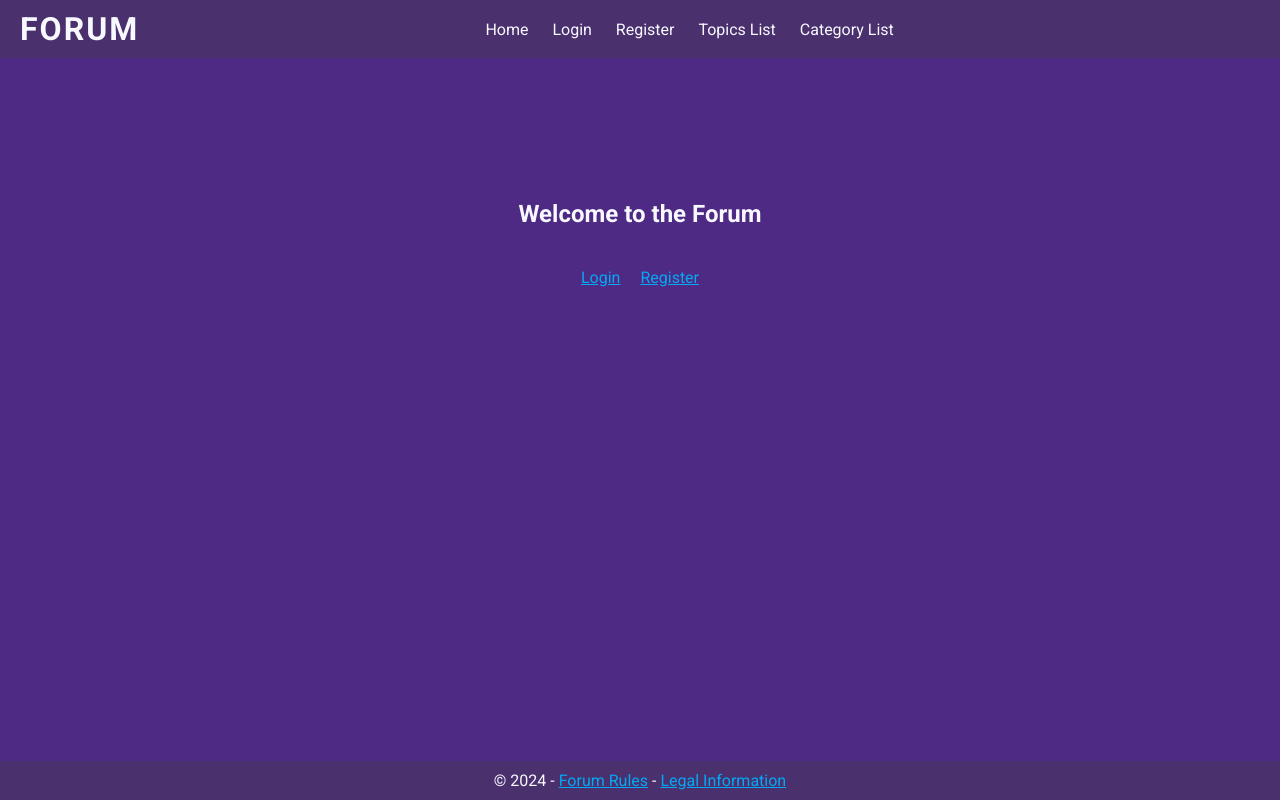
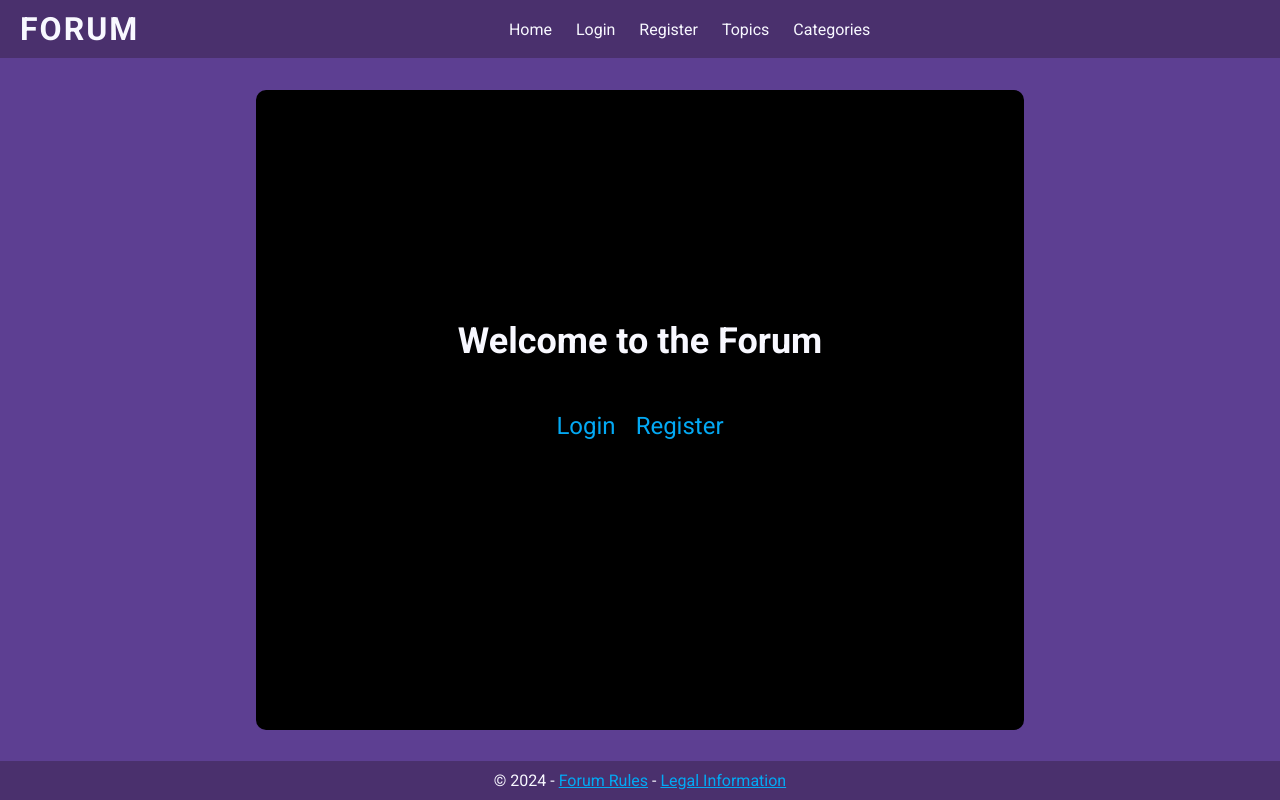
Before and after one commit to philfab/Forum, a PHP site: page / in a window 1280 px wide. Run offline with PHP 8.4, Linux system fonts and the light colour scheme; some libraries are stand-ins or nearby versions.

Commit message:
exo forum debut css

```diff
--- a/controller/ForumController.php
+++ b/controller/ForumController.php
@@ -79,7 +79,7 @@ class ForumController extends AbstractController implements ControllerInterface
     }
 
     // on vérifie si l'user est admin , si oui on appelle lockTopic
-    public function lockTopic($id)
+    public function lockTopic($id, $category)
     {
         // vérification si l'user est admin
         if (Session::isAdmin()) {
@@ -90,7 +90,7 @@ class ForumController extends AbstractController implements ControllerInterface
                 $isLocked = $topic->getIsLocked() ? 0 : 1;
                 $topicManager->updateLockStatus($id, $isLocked);
                 // redirection après verrouillage du topic
-                $this->redirectTo("forum", "listTopicsByCategory", $topic->getCategory()->getId());
+                $this->redirectTo("forum", $category != "" ? "listTopicsByCategory" : "Topics", $topic->getCategory()->getId());
             } else {
                 Session::addFlash("error", "Le sujet n'existe pas.");
                 $this->redirectTo("forum", "index");
--- a/index.php
+++ b/index.php
@@ -46,7 +46,13 @@ if (isset($_GET['id'])) {
     $id = $_GET['id'];
 } else $id = null;
 //ex : HomeController->users(null)
-$result = $ctrl->$action($id);
+
+if (isset($_GET['category']))
+    $category = $_GET['category'];
+else $category = null;
+
+
+$result = $ctrl->$action($id, $category);
 
 /*--------CHARGEMENT PAGE--------*/
 if ($action == "ajax") { //si l'action était ajax
--- a/public/css/style.css
+++ b/public/css/style.css
@@ -7,7 +7,11 @@
 }
 
 body {
-    background-color: #4e2a84;
+    background-color: #5d3f92;
+}
+
+.wrapper, main {
+  height: 100vh;
 }
 
 h1{
@@ -15,12 +19,14 @@ h1{
   letter-spacing: 2px;
 }
 
+
+
 header {
     background-color: #4A306D;
     position: fixed;
     top: 0;
     width: 100%;
-    z-index: 10;
+    /* z-index: 10; */
 }
 
 footer {
@@ -29,7 +35,7 @@ footer {
     position: fixed;
     bottom: 0;
     width: 100%;
-    z-index: 10;
+    /* z-index: 10; */
     text-align: center;
 }
 
@@ -38,11 +44,15 @@ nav {
     justify-content: space-between;
     align-items: center;
     padding: 10px 20px;
-    gap : 10px;
+    gap: 10px;
 }
 
-input,textarea,form button,::placeholder {
-color: black;
+input, textarea {
+    color: black;
+}
+
+.message {
+    z-index: 10;
 }
 
 #forum {
@@ -55,15 +65,48 @@ color: black;
     display: flex;
     flex-direction: column;
     align-items: center;
-    margin-top: 200px;
     gap: 20px;
+    overflow: scroll;
 }
 
-.container-row{
+.sectionTop {
+    height: 80vh;
+    width: 60%;
+    background-color: black;
+    border-radius: 10px;
+    padding: 50px;
+    margin-top: 20px;
+}
+
+.sectionHome{
+    justify-content: center;
+    font-size: 1.5rem;
+}
+
+.sectionHome *{
+    margin-bottom: 30px;
+}
+
+.sectionHome a{
+    text-decoration: none;
+}
+
+.sectionHome a:hover{
+   text-decoration: underline;
+}
+
+.post-box {
+    border: 1px solid ghostwhite;
+    width: auto;
+}
+
+.container-row {
     display: flex;
     flex-direction: row;
     gap: 20px;
-    margin: 20px 0;
+
+    width: 100%;
+    justify-content: space-between;
 }
 
 .sectionContent a, footer a {
@@ -106,8 +149,6 @@ color: black;
     text-align: center;
 }
 
-
-
 .form-group {
     margin-bottom: 15px;
 }
@@ -118,7 +159,7 @@ color: black;
     text-align: left;
 }
 
-.form-group input {
+.form-group input, .form-group textarea {
     width: 100%;
     padding: 10px;
     border: 1px solid #ccc;
@@ -138,3 +179,105 @@ color: black;
 .form-group button:hover {
     background-color: #311b92;
 }
+
+.categories-container {
+    display: flex;
+    flex-wrap: wrap;
+    justify-content: center;
+    gap: 10px;
+}
+
+.container-category{
+ justify-content: center;
+
+}
+.category-tile {
+    background-color: #bb86fc;
+    border-radius: 8px;
+    padding: 15px;
+    margin: 5px;
+    width: 150px;
+    text-align: center;
+    transition: all 0.3s;
+}
+
+.category-tile span {
+    color: rgb(0, 0, 0);
+    font-weight: bold;
+    transition: all 0.3s;
+}
+
+.category-tile a:hover {
+    text-decoration: none;
+}
+
+.category-tile:hover {
+    transform: translateY(-5px);
+    box-shadow: 0 6px 12px rgba(255, 255, 255, 0.7);
+    cursor: pointer;
+}
+
+.category-tile:hover span {
+    color: ghostwhite;
+}
+
+.btn {
+    padding: 10px 15px;
+    border-radius: 5px;
+    text-decoration: none;
+    display: inline-block;
+    text-align: center;
+    width: 100px;
+}
+
+.btnOff{
+    pointer-events: none;
+}
+
+.container-row > .btn {
+  color: ghostwhite;
+}
+
+.container-row > .btn:hover {
+  cursor: pointer;
+  text-decoration: none;
+  color: black;
+  font-weight: bold;
+}
+
+.btn-red {
+    background-color: firebrick;
+}
+
+.btn-green {
+    background-color: mediumseagreen;
+}
+
+.card{
+    background-color: #311b92;
+    padding: 20px;
+    border-radius: 10px;
+    box-shadow: 0 0 10px rgba(255, 255, 255, 0.5);
+    text-align: center;
+}
+
+.description{
+    color: #bb86fc;
+}
+
+.container-row  > .topic-button{
+
+    background-color: #bb86fc;
+
+    color: black;
+    border-radius: 5px;
+    text-decoration: none;
+    padding: 10px 15px;
+    transition: all 0.3s;
+}
+
+.container-row  > .topic-button:hover{
+    color: ghostwhite;
+    cursor: pointer;
+    background-color: #673ab7;
+}
--- a/view/home.php
+++ b/view/home.php
@@ -1,7 +1,13 @@
-<section class="sectionContent">
+<section class="sectionContent sectionTop sectionHome">
     <h2>Welcome to the Forum</h2>
-    <div class="container-row">
-        <a href="index.php?ctrl=security&action=login">Login</a>
-        <a href="index.php?ctrl=security&action=register">Register</a>
-    </div>
+    <?php
+    if (!App\Session::getUser()) {
+    ?>
+        <div class="container-row container-category">
+            <a href="index.php?ctrl=security&action=login">Login</a>
+            <a href="index.php?ctrl=security&action=register">Register</a>
+        </div>
+    <?php
+    }
+    ?>
 </section>
--- a/view/layout.php
+++ b/view/layout.php
@@ -15,22 +15,33 @@
 
 <body>
     <div id="wrapper">
+
         <header>
+            <!-- c'est ici que les messages (erreur ou succès) s'affichent-->
+            <h3 class="message" style="color: red"><?= App\Session::getFlash("error") ?></h3>
+            <h3 class="message" style="color: green"><?= App\Session::getFlash("success") ?></h3>
             <nav>
                 <h1>FORUM</h1>
                 <div id="nav-left">
                     <a href="/">Home</a>
-                    <a href="index.php?ctrl=security&action=login">Login</a>
-                    <a href="index.php?ctrl=security&action=register">Register</a>
-                    <a href="index.php?ctrl=forum&action=topics">Topics List</a>
-                    <a href="index.php?ctrl=forum&action=index">Category List</a>
+                    <?php
+                    if (!App\Session::getUser()) {
+                    ?>
+                        <a href="index.php?ctrl=security&action=login">Login</a>
+                        <a href="index.php?ctrl=security&action=register">Register</a>
+                    <?php
+                    }
+                    ?>
+                    <a href="index.php?ctrl=forum&action=topics">Topics</a>
+                    <a href="index.php?ctrl=forum&action=index">Categories</a>
                 </div>
                 <div id="nav-right">
                     <?php
                     // si l'utilisateur est connecté
                     if (App\Session::getUser()) {
                     ?>
-                        <a href="index.php?ctrl=security&action=profile"><span class="fas fa-user"></span>&nbsp;<?= App\Session::getUser() ?></a>
+                        <!-- <a href="index.php?ctrl=security&action=profile"><span class="fas fa-user"></span>&nbsp;<?= App\Session::getUser() ?></a> -->
+                        <a href="#"></span>&nbsp;<?= App\Session::getUser() ?></a>
                         <a href="index.php?ctrl=security&action=logout">Logout</a>
                     <?php
                     }
```
Also changed, not shown: view/forum/listCategories.php (+11 -9 lines), view/forum/listPosts.php (+16 -13 lines), view/forum/listTopics.php (+35 -25 lines).
